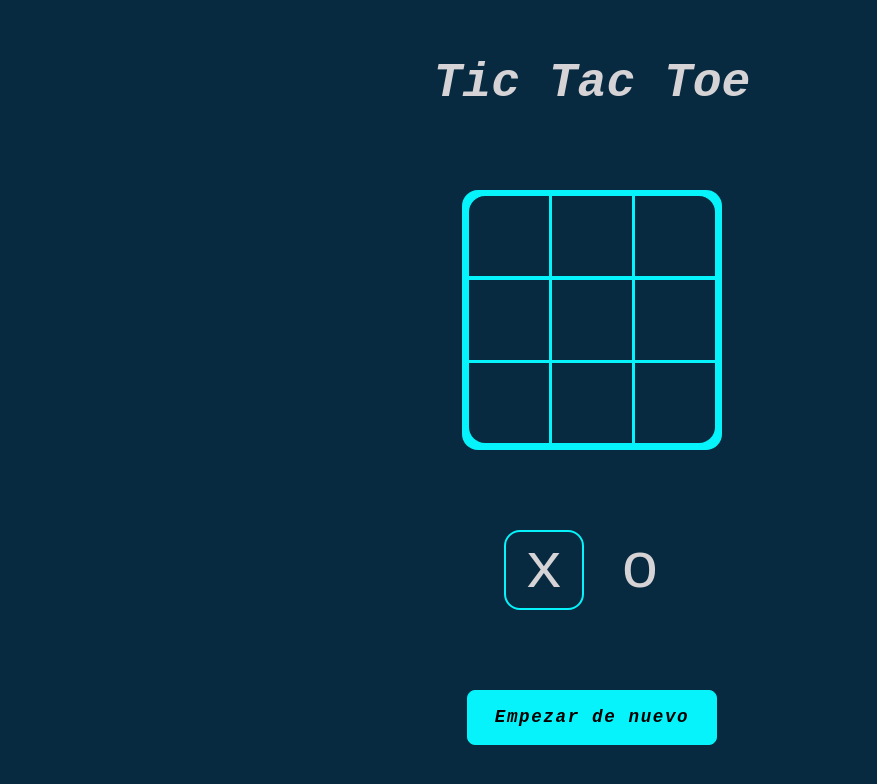
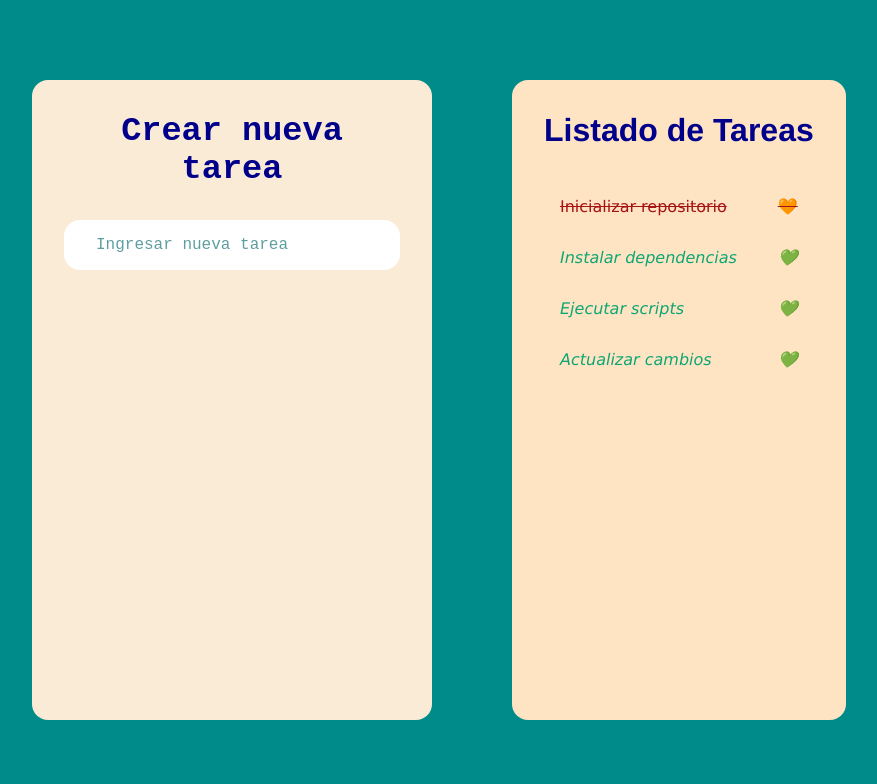
Before and after one commit to RodCri/ConceptsReact, a React (Vite) app: page / in a window 1280 px wide. Shown: the top 784 px of the page, without its empty margins (48-925 px from the left). Built offline with nearby package versions, Linux system fonts and the light colour scheme.

Commit message:
add component task and taskList

```diff
--- a/src/App.jsx
+++ b/src/App.jsx
@@ -1,6 +1,7 @@
 //import { Target } from './components/TargetCard/Target'
 import './App.css'
-import Board from './components/TicTac/Board'
+import { ListTasks } from './components/Task/ListTasks'
+// import Board from './components/TicTac/Board'
 //import { Counter } from './components/Counter/Counter'
 //import { Giphy } from './components/giphyAPI/Giphy'
 // import { Following }  from './components/TwitterCard/Following'
@@ -25,7 +26,8 @@ import Board from './components/TicTac/Board'
 export const App = () => {
   return (
     <>
-    <Board></Board>
+    <ListTasks></ListTasks>
+    {/* Game TicTacToe <Board></Board> */}
       {/* {
         usersData.map(user => {
           const {name, username, isFollowing} = user;
--- /dev/null
+++ b/src/components/Task/ListTasks.css
@@ -0,0 +1,46 @@
+.container {
+  background-color: darkcyan;
+  color: aliceblue;
+  padding: 5rem;
+  min-height: 100vh;
+  display: flex;
+  justify-content: flex-start;
+  gap: 5rem;
+  .container__form {
+    background-color: antiquewhite;
+    color: darkblue;
+    width: 400px;
+    padding: 2rem;
+    border-radius: 1rem;
+    font-family: "Courier New", Courier, monospace;
+    font-size: 1.4rem;
+    font-weight: 700;
+    text-align: center;
+  }
+  .container__list {
+    background-color: bisque;
+    color: darkblue;
+    padding: 2rem;
+    border-radius: 1rem;
+    max-width: 50%;
+    .title__list {
+      font-family: "Franklin Gothic Medium", "Arial Narrow", Arial, sans-serif;
+      font-size: 2rem;
+      margin-bottom: 2rem;
+    }
+    .list__task {
+      list-style: none;
+      display: flex;
+      flex-direction: column;
+      justify-content: center;
+      position: relative;
+      .list__item {
+        font-size: 1.2rem;
+        margin-bottom: 0.5rem;
+        font-family: "Gill Sans", "Gill Sans MT", Calibri, "Trebuchet MS",
+          sans-serif;
+        color: darkslateblue;
+      }
+    }
+  }
+}
--- /dev/null
+++ b/src/components/Task/ListTasks.jsx
@@ -0,0 +1,40 @@
+import { taskList } from "./Tasks"
+import { NewTask } from "./NewTask"
+import './ListTasks.css'
+import { useState } from "react"
+import { Task } from "./Task"
+
+export const ListTasks = () => {
+
+  const [listTasks, setListTasks] = useState(taskList);
+
+  const onAddTask = (val) =>{
+    if(val>1) return
+    const newTask = {
+      id: listTasks.length,
+      taskName: val,
+      complete: false
+    }
+    setListTasks([...listTasks, newTask])
+  }
+
+  return (
+    <div className="container">
+      <div className="container__form">
+        <NewTask addTask={onAddTask}></NewTask>
+      </div>
+      <div className="container__list">
+        <h1 className="title__list">Listado de Tareas</h1>
+        <ul className="list__task">
+          {
+            listTasks.map(ele =>{
+              return (
+                <Task className="list__item" complete={ele.complete} key={ele.id}>{ele.taskName}</Task>
+              )
+            })
+          }
+        </ul>
+      </div>
+    </div>
+  )
+}
--- /dev/null
+++ b/src/components/Task/NewTask.css
@@ -0,0 +1,19 @@
+.form__task {
+  margin: 2rem 0;
+  .task__name {
+    width: 100%;
+    height: 50px;
+    border-radius: 1rem;
+    border: none;
+    padding: 0 2rem;
+    outline-color: cadetblue;
+    font-size: 1rem;
+    color: cadetblue;
+    font-family: "Courier New", Courier, monospace;
+    &::placeholder {
+      color: cadetblue;
+
+      font-family: "Courier New", Courier, monospace;
+    }
+  }
+}
--- /dev/null
+++ b/src/components/Task/NewTask.jsx
@@ -0,0 +1,24 @@
+import { useState } from "react"
+import './NewTask.css'
+// eslint-disable-next-line react/prop-types
+export const NewTask = ({addTask}) => {
+
+  const [task,setTask] = useState('');
+
+  const onInputChange = ({target}) =>{
+    setTask(target.value)
+  }
+
+  const onSubmit = (event) =>{
+    event.preventDefault();
+    addTask(task)
+  }
+  return (
+    <>
+      <h2 className="newTask__title">Crear nueva tarea</h2>
+      <form onSubmit={onSubmit} className="form__task">
+        <input className="task__name" type="text" name="task" value={task} placeholder="Ingresar nueva tarea" onChange={onInputChange}/>
+      </form>
+    </>
+  )
+}
--- /dev/null
+++ b/src/components/Task/Task.css
@@ -0,0 +1,19 @@
+.item {
+  padding: 1rem;
+  font-family: "Lucida Sans", "Lucida Sans Regular", "Lucida Grande",
+    "Lucida Sans Unicode", Geneva, Verdana, sans-serif;
+  font-weight: 400;
+  display: flex;
+  justify-content: space-between;
+}
+.is-completed {
+  color: rgb(165, 20, 20);
+  text-decoration: line-through;
+  .icon {
+    text-decoration: none;
+  }
+}
+.not-completed {
+  color: rgb(13, 166, 115);
+  font-style: italic;
+}
--- /dev/null
+++ b/src/components/Task/Task.jsx
@@ -0,0 +1,12 @@
+import './Task.css'
+// eslint-disable-next-line react/prop-types
+export const Task = ({complete, children}) => {
+
+  const className = `item ${complete ? 'is-completed' : 'not-completed'}`
+  const taskComplete = `${complete ? '🧡' : '💚'}`;
+  return (
+    <span className={className}>
+        {children} <span className='icon'>{taskComplete}</span>
+    </span>
+  )
+}
--- /dev/null
+++ b/src/components/Task/Tasks.js
@@ -0,0 +1,22 @@
+export const taskList = [
+  {
+    id: 0,
+    taskName: 'Inicializar repositorio',
+    complete: true
+  },
+  {
+    id: 1,
+    taskName: 'Instalar dependencias',
+    complete: false
+  },
+  {
+    id: 2,
+    taskName: 'Ejecutar scripts',
+    complete: false
+  },
+  {
+    id: 3,
+    taskName: 'Actualizar cambios',
+    complete: false
+  },
+]
```
